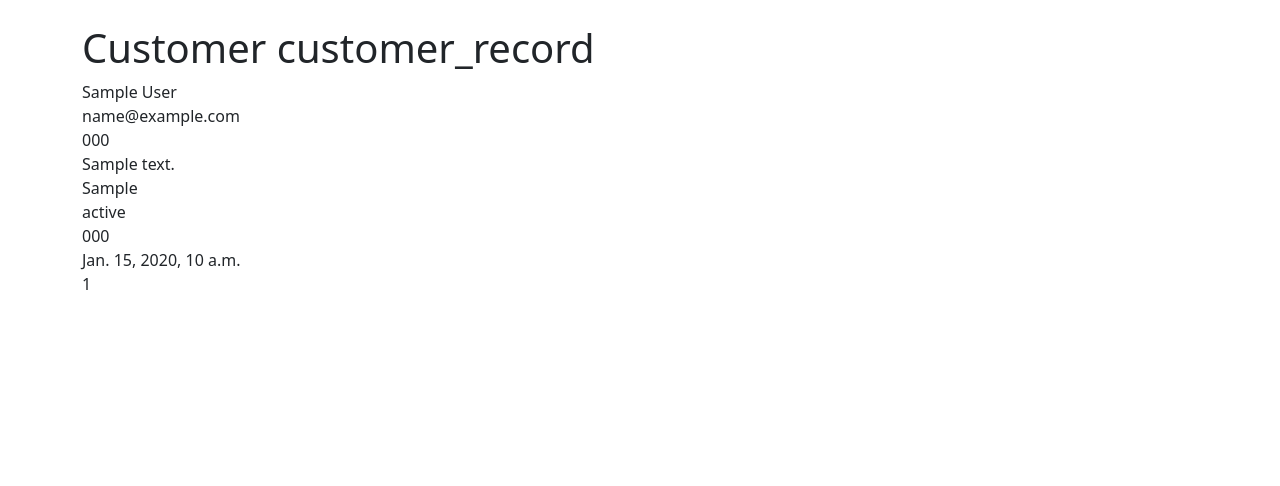
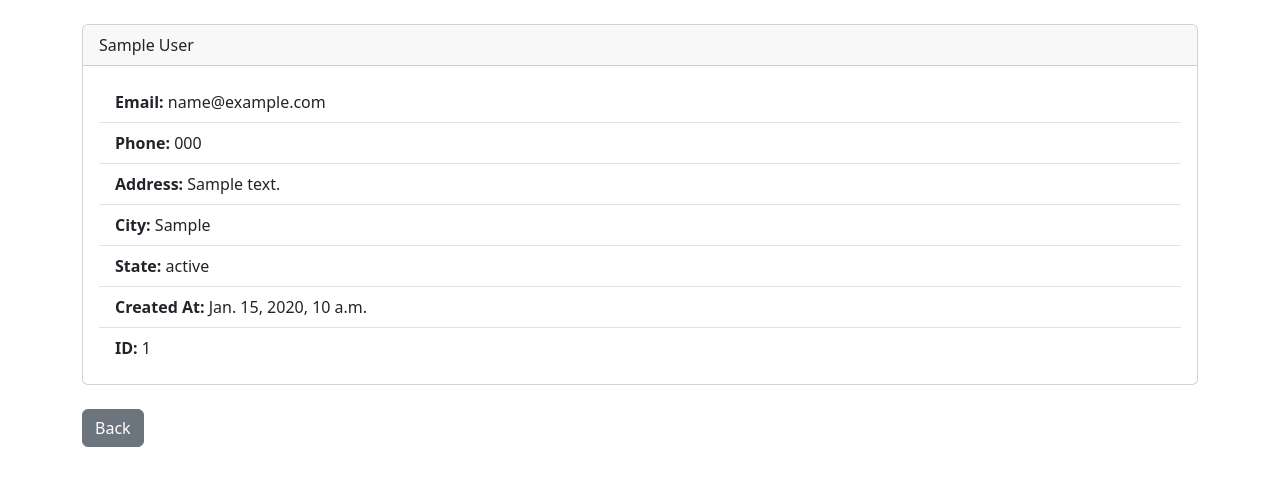
Before and after one commit to ykaterina/crm, a Django app: page /record/1 in a window 1280 px wide. Shown: the part 56-542 px from the top of the page. Run offline with Django 4.2, Linux system fonts and the light colour scheme; a user stored in the database is signed in; tables that the repository leaves empty hold one stand-in row (values such as "Sample post").

Commit message:
style record page

```diff
--- a/dcrm/website/templates/record.html
+++ b/dcrm/website/templates/record.html
@@ -1,16 +1,27 @@
 {% extends 'base.html' %}
 {% block content %}
 
-<h1>Customer customer_record</h1>
+<div class="card">
+    <div class="card-header">
+        {{ customer_record.first_name }} {{ customer_record.last_name }}
+    </div>
+    <div class="card-body">
+        <ul class="list-group list-group-flush">
+            <li class="list-group-item"><strong>Email: </strong>{{ customer_record.email }}</li>
+            <li class="list-group-item"><strong>Phone: </strong>{{ customer_record.phone }}</li>
+            <li class="list-group-item"><strong>Address: </strong>{{ customer_record.address }}</li>
+            <li class="list-group-item"><strong>City: </strong>{{ customer_record.city }}</li>
+            <li class="list-group-item"><strong>State: </strong>{{ customer_record.state }}</li>
+            <li class="list-group-item"><strong>Created At: </strong>{{ customer_record.created_at }}</li>
+            <li class="list-group-item"><strong>ID: </strong>{{ customer_record.id }}</li>
+        </ul>
+    </div>
+</div>
+</br>
+<div>
+    <a href="{% url 'home' %}" class="btn btn-secondary">Back</a>
+</div>
 
-{{ customer_record.first_name }} {{ customer_record.last_name }}</br>
-{{ customer_record.email }}</br>
-{{ customer_record.phone }}</br>
-{{ customer_record.address }}</br>
-{{ customer_record.city }}</br>
-{{ customer_record.state }}</br>
-{{ customer_record.zipcode }}</br>
-{{ customer_record.created_at }}</br>
-{{ customer_record.id }}</br>
+
 
 {% endblock %}
```
